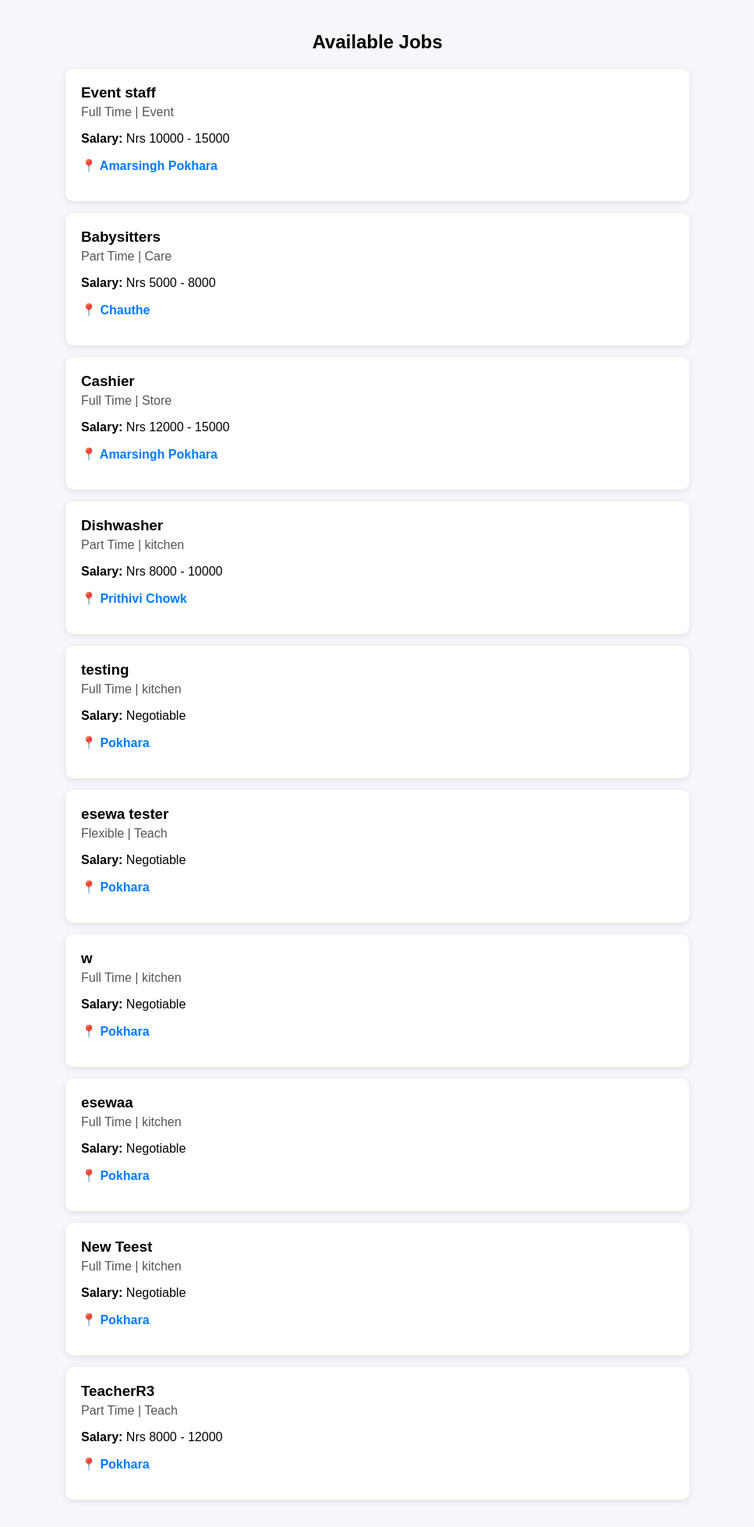
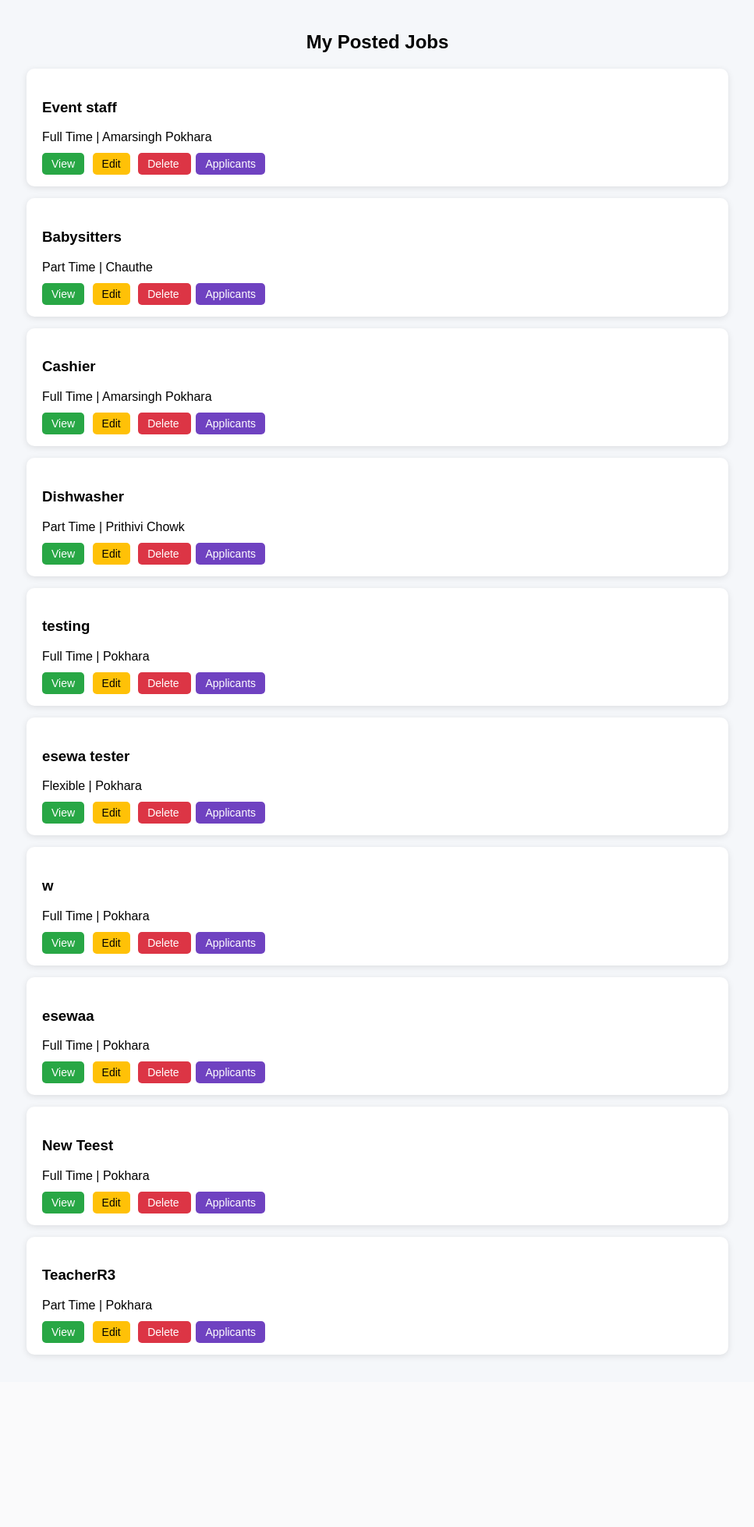
Before and after one commit to SauravStha1/Pocket_Job, a Django app: page /jobs/ in a window 1280 px wide. Shown: the whole page at 78% size, without its empty margins (156-1123 px from the left). After the commit the page ends 1741 px from the top, so only its background shows below. Run offline with Django 5.2, Linux system fonts and the light colour scheme; data comes from the database, SQL or seed files in the repository; both versions use the stored data as it was after the commit.

Commit message:
feat: recruiter dashboard and applied applicants page added

```diff
--- a/Job_Post/urls.py
+++ b/Job_Post/urls.py
@@ -4,7 +4,6 @@ from .views import apply_job, recruiter_dashboard, job_applicants, accept_applic
 
 urlpatterns = [
     path('', views.job_list, name='job_list'),
-    path('dashboard/', views.recruiter_dashboard, name='recruiter_dashboard'),
     path('create/', views.job_create, name='job_create'),
     path('<int:pk>/', views.job_detail, name='job_detail'),
     path('<int:pk>/edit/', views.job_edit, name='job_edit'),
@@ -18,7 +17,6 @@ urlpatterns = [
     path('job/<int:pk>/apply/', apply_job, name='apply_job'),
     path('recruiter/dashboard/', recruiter_dashboard, name='recruiter_dashboard'),
     path('recruiter/job/<int:pk>/applicants/', job_applicants, name='job_applicants'),
-    path('applicants/', views.applied_applicants, name='applied_applicants'),
     path('application/<int:id>/accept/', views.accept_application, name='accept_application'),
     path('application/<int:id>/reject/', views.reject_application, name='reject_application'),
     path('my-applications/', views.applied_jobs, name='applied_jobs'),
@@ -32,4 +30,7 @@ urlpatterns = [
     path('admin/recruiters/', views.view_recruiters, name='view_recruiters'),
     path('admin/reports/', views.admin_reports, name='admin_reports'),
 
+    path('recruiter/jobs/', views.recruiter_jobs, name='recruiter_jobs'),
+    path('recruiter/applicants/', views.applied_applicants, name='applied_applicants'),
+
 ]
--- a/Job_Post/views.py
+++ b/Job_Post/views.py
@@ -121,9 +121,24 @@ def apply_job(request, pk):
 @login_required
 @recruiter_required
 def recruiter_dashboard(request):
-    jobs = Job.objects.filter(recruiter=request.user, is_active=True)
-    return render(request, 'Job_Post/recruiter_dashboard.html', {'jobs': jobs})
+    jobs = Job.objects.filter(
+        recruiter=request.user,
+        is_active=True
+    )
 
+    # ✅ TOTAL APPLICANTS COUNT
+    total_applicants = JobApplication.objects.filter(
+        job__recruiter=request.user
+    ).count()
+
+    # ✅ OPTIONAL (extra stats - good for future charts)
+    total_jobs = jobs.count()
+
+    return render(request, 'Job_Post/recruiter_dashboard.html', {
+        'jobs': jobs,
+        'total_applicants': total_applicants,
+        'total_jobs': total_jobs
+    })
 
 # ============================
 # LIST APPLICANTS (Recruiter)
@@ -299,7 +314,7 @@ def job_edit(request, pk):
         if form.is_valid():
             form.save()
             messages.success(request, "Job updated successfully.")
-            return redirect("recruiter_dashboard")
+            return redirect("recruiter_jobs")
     else:
         form = JobForm(instance=job)
 
@@ -318,7 +333,7 @@ def job_delete(request, pk):
     job.is_active = False
     job.save()
     messages.success(request, "Job deleted successfully.")
-    return redirect("recruiter_dashboard")
+    return redirect("recruiter_jobs")
 
 # ============================
 # ALL APPLIED APPLICANTS (Recruiter)
@@ -477,3 +492,19 @@ def view_recruiters(request):
 
 def admin_reports(request):
     return render(request, 'Job_Post/admin_reports.html')
+
+# ============================
+# RECRUITER JOB LIST (Posted Jobs Page)
+# ============================
+
+@login_required
+@recruiter_required
+def recruiter_jobs(request):
+    jobs = Job.objects.filter(
+        recruiter=request.user,
+        is_active=True
+    ).order_by('-created_at')
+
+    return render(request, 'Job_Post/job_list.html', {
+        'jobs': jobs
+    })
--- a/templates/Job_Post/job_list.html
+++ b/templates/Job_Post/job_list.html
@@ -2,7 +2,7 @@
 <!DOCTYPE html>
 <html>
 <head>
-    <title>Available Jobs</title>
+    <title>My Posted Jobs | Pocket Job</title>
 
     <style>
         body {
@@ -17,7 +17,7 @@
         }
 
         .job-container {
-            max-width: 800px;
+            max-width: 900px;
             margin: auto;
         }
 
@@ -27,50 +27,53 @@
             margin-bottom: 15px;
             border-radius: 10px;
             box-shadow: 0 2px 8px rgba(0,0,0,0.1);
-            cursor: pointer;
-            transition: 0.2s;
         }
 
-        .job-card:hover {
-            transform: translateY(-3px);
+        .actions {
+            margin-top: 10px;
         }
 
-        .job-title {
-            margin: 0;
+        .btn {
+            padding: 6px 12px;
+            border-radius: 5px;
+            text-decoration: none;
+            margin-right: 6px;
+            font-size: 14px;
         }
 
-        .job-meta {
-            color: #555;
-            margin: 5px 0;
-        }
-
-        .job-location {
-            font-weight: bold;
-            color: #007bff;
-        }
+        .btn-view { background: #28a745; color: white; }
+        .btn-edit { background: #ffc107; color: black; }
+        .btn-delete { background: #dc3545; color: white; }
+        .btn-app { background: #6f42c1; color: white; }
     </style>
 </head>
 <body>
 
-<h2>Available Jobs</h2>
+<h2>My Posted Jobs</h2>
 
 <div class="job-container">
 
 {% for job in jobs %}
-<div class="job-card"
-     onclick="window.location.href='{% url 'job_detail' job.id %}'">
+<div class="job-card">
 
-    <h3 class="job-title">{{ job.title }}</h3>
+    <h3>{{ job.title }}</h3>
+    <p>{{ job.job_type }} | {{ job.location }}</p>
 
-    <p class="job-meta">{{ job.job_type }} | {{ job.tags }}</p>
+    <div class="actions">
+        <a href="{% url 'job_detail' job.id %}" class="btn btn-view">View</a>
 
-    {% if job.negotiable %}
-        <p><strong>Salary:</strong> Negotiable</p>
-    {% else %}
-        <p><strong>Salary:</strong> Nrs {{ job.min_salary }} - {{ job.max_salary }}</p>
-    {% endif %}
+        <a href="{% url 'job_edit' job.id %}" class="btn btn-edit">Edit</a>
 
-    <p class="job-location">📍 {{ job.location }}</p>
+        <a href="{% url 'job_delete' job.id %}"
+           class="btn btn-delete"
+           onclick="return confirm('Delete this job?');">
+           Delete
+        </a>
+
+        <a href="{% url 'job_applicants' job.id %}" class="btn btn-app">
+            Applicants
+        </a>
+    </div>
 
 </div>
 {% empty %}
--- a/templates/base.html
+++ b/templates/base.html
@@ -57,8 +57,9 @@
       <!-- ================= RECRUITER ================= -->
       {% elif user.profile.role == "RECRUITER" %}
         <a href="{% url 'home' %}">Home</a>
-        <a href="{% url 'job_list' %}">Posted Jobs</a>
         <a href="{% url 'recruiter_dashboard' %}">Dashboard</a>
+        <a href="{% url 'recruiter_jobs' %}">Posted Jobs</a>
+        <a href="{% url 'applied_applicants' %}">Applied Applicants</a>
         <a href="{% url 'inbox' %}">
           Inbox
           {% if unread_count > 0 %}
```
Also changed, not shown: templates/Job_Post/recruiter_dashboard.html (+9 -28 lines), db.sqlite3.
